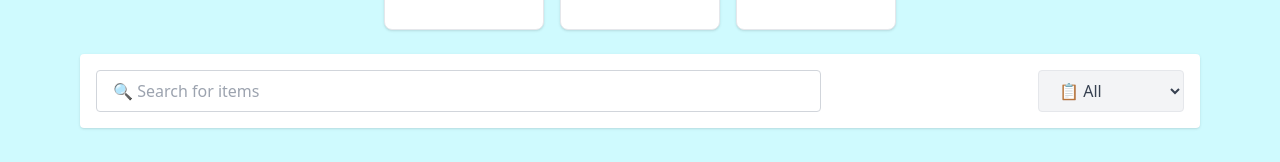
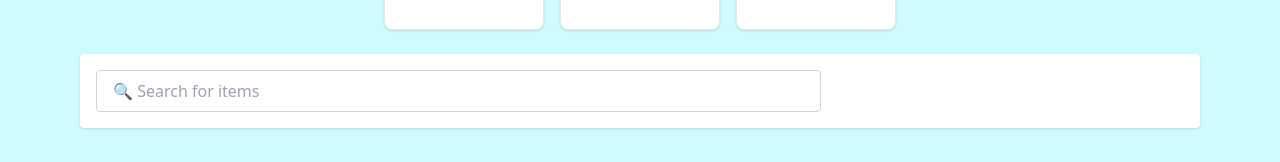
Before and after one commit to L-Praveen36/LostFound, a React (Create React App) app: page / in a window 1280 px wide. Shown: the part 270-432 px from the top of the page. Built offline with nearby package versions, Linux system fonts and the light colour scheme; no server answers.

Commit message:
Final changes before deployment

```diff
--- a/src/App.js
+++ b/src/App.js
@@ -75,18 +75,6 @@ function HomePage() {
           onChange={(e) => setSearch(e.target.value)}
           className="w-full md:w-2/3 px-4 py-2 border border-gray-300 rounded"
         />
-        <div className="relative">
-          <select
-            value={filter}
-            onChange={(e) => setFilter(e.target.value)}
-            className="block w-full px-4 py-2 border rounded bg-gray-100 text-gray-700"
-          >
-            <option value="all">📋 All</option>
-            <option value="lost">❌ Lost</option>
-            <option value="found">✅ Found</option>
-            <option value="resolved">🔒 Resolved</option>
-          </select>
-        </div>
       </div>
 
       {/* Items List */}
```
